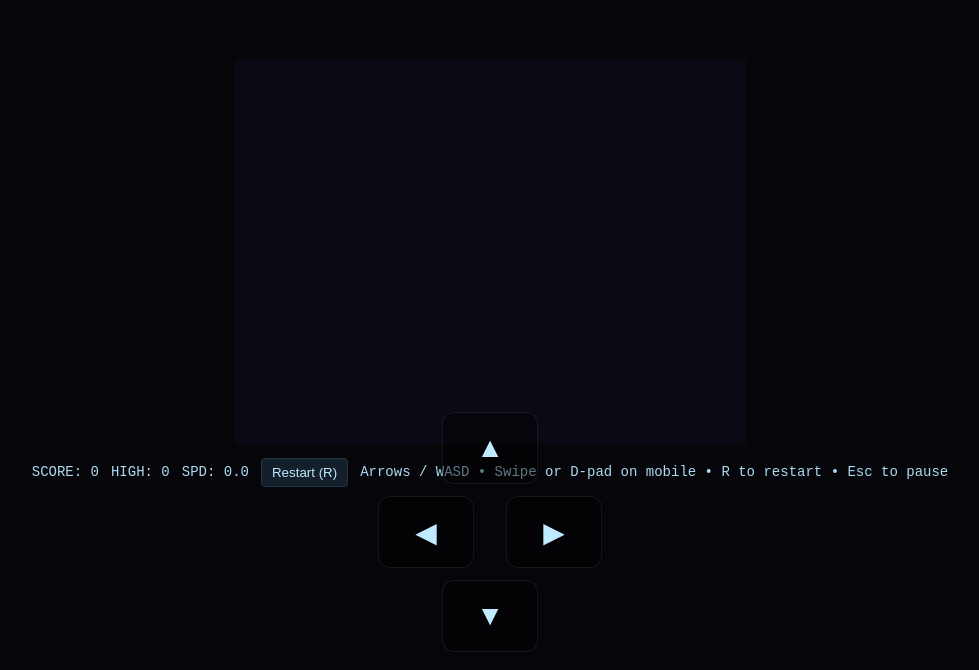
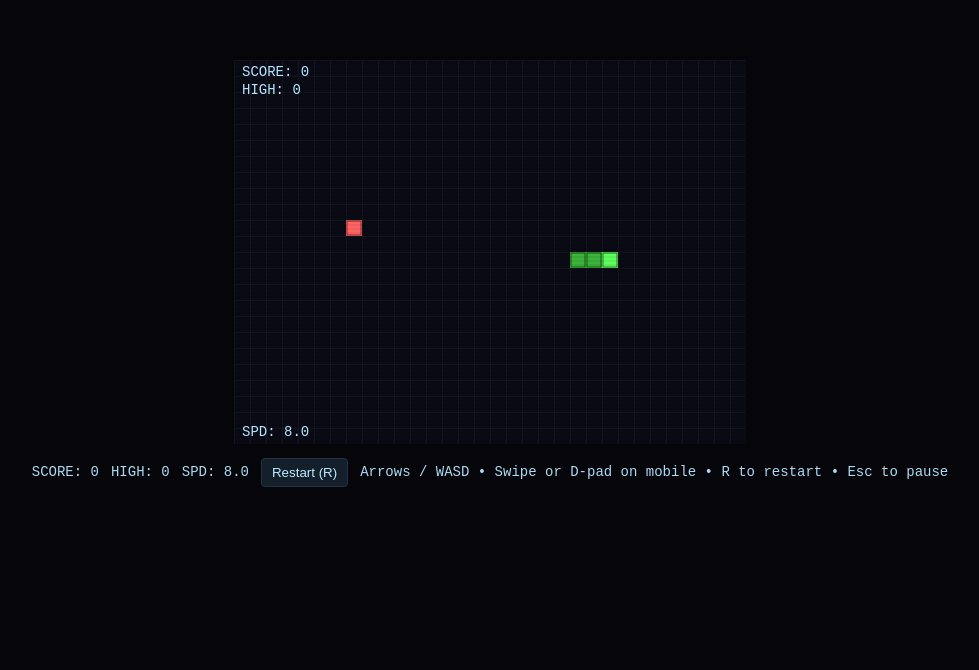
Before and after one commit to joshizop2006/snakegame_mobile, a plain HTML site: page index.html in a window 1280 px wide. Shown: the part 130-800 px from the top of the page, without its empty margins (150-1129 px from the left). Drawn offline with Linux system fonts and the light colour scheme.

Commit message:
Update index.html

```diff
--- a/index.html
+++ b/index.html
@@ -2,7 +2,7 @@
 <html lang="en">
 <head>
 <meta charset="utf-8" />
-<title>Retro Snake (HTML5)</title>
+<title>Retro Snake (HTML5) - Mobile Friendly</title>
 <meta name="viewport" content="width=device-width,initial-scale=1,viewport-fit=cover" />
 <style>
   :root{ --cell-size:16px; }
@@ -12,29 +12,45 @@
   .ui{margin-top:8px;display:flex;gap:12px;align-items:center;flex-wrap:wrap;justify-content:center}
   .hint{opacity:.95;font-size:14px}
   button{background:#13202b;color:#bfeaff;border:1px solid #234;border-radius:4px;padding:6px 10px;cursor:pointer}
-  /* Mobile D-pad */
-  .controls{position:absolute;bottom:18px;left:18px;display:none;align-items:center;gap:8px;z-index:20}
-  .dpad{display:grid;grid-template-rows:48px 48px 48px;gap:6px;align-items:center}
-  .dpad .row{display:flex;gap:6px;justify-content:center}
-  .dbtn{width:64px;height:48px;border-radius:8px;background:rgba(0,0,0,0.35);color:var(--text,#bfeaff);font-size:20px;border:1px solid rgba(255,255,255,0.06);touch-action:none}
-  /* Show controls on small screens */
-  @media (max-width:900px){
-    .controls{display:flex}
-    canvas{max-width:calc(100vw - 36px); max-height:calc(100vh - 160px); width:auto; height:auto;}
-    .ui{position:fixed;right:12px;top:12px;flex-direction:column;align-items:flex-end;background:transparent}
+
+  /* Big centered mobile controls */
+  .controls-wrap{position:absolute;left:50%;transform:translateX(-50%);bottom:18px;display:flex;align-items:center;justify-content:center;pointer-events:none;z-index:40}
+  .dpad{display:grid;grid-template-columns:84px 84px 84px;grid-template-rows:84px 84px 84px;gap:12px;pointer-events:auto}
+  .dbtn{width:84px;height:84px;border-radius:14px;background:rgba(20,30,30,0.9);color:var(--text,#bfeaff);font-size:28px;border:2px solid rgba(255,255,255,0.06);touch-action:none;display:flex;align-items:center;justify-content:center;user-select:none}
+  .cell-empty{width:84px;height:84px;opacity:0}
+
+  /* Hide controls on large screens */
+  @media (min-width:900px){
+    .controls-wrap{display:none}
+    canvas{max-width:900px; max-height:675px;}
+  }
+
+  /* Small-screen layout tweaks */
+  @media (max-width:420px){
+    .dpad{grid-template-columns:64px 64px 64px;grid-template-rows:64px 64px 64px;gap:8px}
+    .dbtn{width:64px;height:64px;border-radius:10px;font-size:22px}
+    .cell-empty{width:64px;height:64px}
   }
 </style>
 </head>
 <body>
 <div class="wrap">
-  <canvas id="screen"></canvas>
+  <canvas id="screen" aria-label="Game screen"></canvas>
 
-  <!-- Mobile controls (shown by CSS media query) -->
-  <div class="controls" id="controls" aria-hidden="false">
+  <!-- Big centered D-Pad controls -->
+  <div class="controls-wrap" id="controls-wrap" aria-hidden="false">
     <div class="dpad" role="application" aria-label="D-Pad">
-      <div class="row"><button class="dbtn up" aria-label="Up">▲</button></div>
-      <div class="row"><button class="dbtn left" aria-label="Left">◀</button><div style="width:8px"></div><button class="dbtn right" aria-label="Right">▶</button></div>
-      <div class="row"><button class="dbtn down" aria-label="Down">▼</button></div>
+      <div class="cell-empty"></div>
+      <button class="dbtn" id="btn-up" aria-label="Up">▲</button>
+      <div class="cell-empty"></div>
+
+      <button class="dbtn" id="btn-left" aria-label="Left">◀</button>
+      <div class="dbtn" id="btn-cent" aria-hidden="true" style="background:transparent;border:0;box-shadow:none"></div>
+      <button class="dbtn" id="btn-right" aria-label="Right">▶</button>
+
+      <div class="cell-empty"></div>
+      <button class="dbtn" id="btn-down" aria-label="Down">▼</button>
+      <div class="cell-empty"></div>
     </div>
   </div>
 
@@ -48,11 +64,9 @@
 </div>
 
 <script>
-/* Enhanced: responsive scaling + mobile touch & D-pad support
-   Works with the existing game code; only UI/input/scale additions added here.
-*/
+/* Full retro snake game with centered mobile controls, responsive scaling and touch support */
 (() => {
-  // ===== existing game config (unchanged) =====
+  // Config
   const CELL_SIZE = 16;
   const GRID_W = 32;
   const GRID_H = 24;
@@ -70,8 +84,8 @@
   const COLOR_FOOD = '#FF6464';
   const COLOR_OBS = '#787878';
   const COLOR_TEXT = '#B4E6FF';
-  // ===== end existing config =====
 
+  // Canvas setup
   const canvas = document.getElementById('screen');
   canvas.width = SCREEN_W;
   canvas.height = SCREEN_H;
@@ -81,105 +95,22 @@
   const scoreEl = document.getElementById('score');
   const highEl = document.getElementById('high');
   const spdEl = document.getElementById('spd');
+  document.getElementById('restart').addEventListener('click', () => resetGame());
 
-// enlarge + center the mobile D‑pad (runtime override so markup/CSS stays simple)
-const controlsEl = document.getElementById('controls');
-if (controlsEl) {
-    controlsEl.style.left = '50%';
-    controlsEl.style.transform = 'translateX(-50%)';
-    controlsEl.style.bottom = '18px';
-    controlsEl.style.display = 'flex';
-    controlsEl.style.justifyContent = 'center';
-    controlsEl.style.alignItems = 'center';
-    controlsEl.style.zIndex = '20';
-}
-
-// bigger dpad rows and buttons
-const dpad = controlsEl && controlsEl.querySelector('.dpad');
-if (dpad) {
-    dpad.style.gridTemplateRows = '72px 72px 72px';
-    dpad.style.gap = '12px';
-    const rows = dpad.querySelectorAll('.row');
-    rows.forEach(r => r.style.gap = '12px');
-}
-
-document.querySelectorAll('.dbtn').forEach(btn => {
-    btn.style.width = '96px';
-    btn.style.height = '72px';
-    btn.style.fontSize = '28px';
-    btn.style.borderRadius = '12px';
-    btn.style.background = 'rgba(0,0,0,0.45)';
-    btn.style.border = '1px solid rgba(255,255,255,0.08)';
-    btn.style.touchAction = 'none';
-});stener('click', () => resetGame());
-
-  // --- scale management for responsive / mobile ---
+  // Scaling to keep pixel/artifact look
   function updateScale(){
-    // compute integer scale to keep pixel look when possible
-    const margin = 36; // padding for UI
+    const margin = 36;
     const maxW = Math.max(120, window.innerWidth - margin);
-    const maxH = Math.max(120, window.innerHeight - margin - 80);
+    const maxH = Math.max(120, window.innerHeight - margin - 140);
     let scale = Math.floor(Math.min(maxW / SCREEN_W, maxH / SCREEN_H));
     if (!isFinite(scale) || scale < 1) scale = 1;
     canvas.style.width = (SCREEN_W * scale) + 'px';
     canvas.style.height = (SCREEN_H * scale) + 'px';
   }
   window.addEventListener('resize', updateScale);
-  window.addEventListener('orientationchange', () => { setTimeout(updateScale, 100); });
+  window.addEventListener('orientationchange', () => { setTimeout(updateScale, 120); });
 
-  // --- mobile input: D-pad buttons & swipe gestures ---
-  function setDir(nd){
-    const d = game.snake.dir;
-    if (d[0] + nd[0] === 0 && d[1] + nd[1] === 0) return;
-    game.snake.dir = nd.slice ? nd.slice() : [nd[0], nd[1]];
-  }
-
-  // wire D-pad buttons (pointer events work for touch & mouse)
-  const bindBtn = (sel, dir) => {
-    const el = document.querySelector(sel);
-    if (!el) return;
-    el.addEventListener('pointerdown', (ev) => { ev.preventDefault(); setDir(dir); }, {passive:false});
-    // also allow pointerup to stop repeating etc (no-op for now)
-    el.addEventListener('pointerup', (ev) => ev.preventDefault(), {passive:false});
-  };
-  bindBtn('.dbtn.up', [0,-1]);
-  bindBtn('.dbtn.down', [0,1]);
-  bindBtn('.dbtn.left', [-1,0]);
-  bindBtn('.dbtn.right', [1,0]);
-
-  // swipe detection on canvas
-  let touchStart = null;
-  const SWIPE_MIN = 18; // pixels
-  canvas.addEventListener('touchstart', e => {
-    if (e.touches.length > 0){
-      const t = e.touches[0];
-      touchStart = {x: t.clientX, y: t.clientY};
-    }
-  }, {passive:true});
-
-  canvas.addEventListener('touchmove', e => {
-    // prevent scrolling while playing
-    if (!touchStart) return;
-    e.preventDefault();
-  }, {passive:false});
-
-  canvas.addEventListener('touchend', e => {
-    if (!touchStart) return;
-    const t = e.changedTouches[0];
-    const dx = t.clientX - touchStart.x;
-    const dy = t.clientY - touchStart.y;
-    touchStart = null;
-    if (Math.abs(dx) > Math.abs(dy) && Math.abs(dx) > SWIPE_MIN){
-      setDir(dx > 0 ? [1,0] : [-1,0]);
-    } else if (Math.abs(dy) > SWIPE_MIN){
-      setDir(dy > 0 ? [0,1] : [0,-1]);
-    }
-  }, {passive:false});
-
-  // Prevent two-finger gesture zoom on mobile
-  window.addEventListener('gesturestart', (e) => e.preventDefault());
-
-  // --- existing game implementation (unchanged from prior file) ---
+  // Input helpers
   function readHigh() { const v = parseInt(localStorage.getItem(HSKEY) || '0', 10); return Number.isNaN(v) ? 0 : v; }
   function writeHigh(v) { try{ localStorage.setItem(HSKEY, String(v)); }catch(e){} }
   function randInt(a,b){ return Math.floor(Math.random()*(b-a+1))+a; }
@@ -187,6 +118,7 @@ document.querySelectorAll('.dbtn').forEach(btn => {
   function containsPos(arr, pos){ return arr.some(p => equalPos(p,pos)); }
   function hasObstacle(set, pos){ return set.some(p => equalPos(p,pos)); }
 
+  // Game objects
   function createSnake() {
     const cx = Math.floor(GRID_W/2), cy = Math.floor(GRID_H/2);
     return { body: [[cx,cy],[cx-1,cy],[cx-2,cy]], dir: [1,0], growPending: 0 };
@@ -202,6 +134,7 @@ document.querySelectorAll('.dbtn').forEach(btn => {
     return [0,0];
   }
 
+  // Game state
   let game = null;
   function newGame(){
     return { snake: createSnake(), obstacles: [], score: 0, speed: INITIAL_SPEED, food: null, high: readHigh(), gameOver: false };
@@ -211,9 +144,10 @@ document.querySelectorAll('.dbtn').forEach(btn => {
     game = newGame();
     game.food = placeFood(game);
     updateUi();
-    updateScale(); // ensure proper canvas size when restarting
+    updateScale();
   }
 
+  // Core game logic
   function stepGame(){
     if (game.gameOver) return;
     const s = game.snake;
@@ -223,8 +157,14 @@ document.querySelectorAll('.dbtn').forEach(btn => {
     s.body.unshift(head);
     if (s.growPending > 0) s.growPending-- ;
     else s.body.pop();
-    for (let i=1;i<s.body.length;i++){ if (equalPos(head, s.body[i])) { endGame(); return; } }
+
+    // self collision
+    for (let i=1;i<s.body.length;i++){
+      if (equalPos(head, s.body[i])) { endGame(); return; }
+    }
+    // obstacle collision
     if (hasObstacle(game.obstacles, head)) { endGame(); return; }
+    // food eaten
     if (equalPos(head, game.food)){
       game.score += 1;
       s.growPending += 1;
@@ -234,6 +174,7 @@ document.querySelectorAll('.dbtn').forEach(btn => {
       updateUi();
     }
   }
+
   function spawnObstacle(){
     for (let i=0;i<200;i++){
       const p = [randInt(0,GRID_W-1), randInt(0,GRID_H-1)];
@@ -245,11 +186,13 @@ document.querySelectorAll('.dbtn').forEach(btn => {
       game.obstacles.push(p); break;
     }
   }
+
   function endGame(){
     game.gameOver = true;
     if (game.score > game.high){ game.high = game.score; writeHigh(game.high); updateUi(); }
   }
 
+  // Keyboard controls
   const keyMap = {
     'ArrowUp': [0,-1], 'w':[0,-1], 'W':[0,-1],
     'ArrowDown':[0,1], 's':[0,1], 'S':[0,1],
@@ -268,42 +211,107 @@ document.querySelectorAll('.dbtn').forEach(btn => {
     }
   });
 
+  // Mobile D-pad & swipe
+  function trySetDir(nd){
+    if (!game) return;
+    const d = game.snake.dir;
+    if (d[0] + nd[0] === 0 && d[1] + nd[1] === 0) return;
+    game.snake.dir = nd.slice ? nd.slice() : [nd[0], nd[1]];
+  }
+  function bindBtn(id, dir){
+    const el = document.getElementById(id);
+    if (!el) return;
+    el.addEventListener('pointerdown', (ev) => { ev.preventDefault(); trySetDir(dir); }, {passive:false});
+    el.addEventListener('touchstart', (ev) => { ev.preventDefault(); trySetDir(dir); }, {passive:false});
+  }
+  bindBtn('btn-up', [0,-1]);
+  bindBtn('btn-down', [0,1]);
+  bindBtn('btn-left', [-1,0]);
+  bindBtn('btn-right', [1,0]);
+
+  // swipe detection on canvas
+  let touchStart = null;
+  const SWIPE_MIN = 18;
+  canvas.addEventListener('touchstart', e => {
+    if (e.touches.length > 0){
+      const t = e.touches[0];
+      touchStart = {x: t.clientX, y: t.clientY};
+    }
+  }, {passive:true});
+  canvas.addEventListener('touchmove', e => { if (!touchStart) return; e.preventDefault(); }, {passive:false});
+  canvas.addEventListener('touchend', e => {
+    if (!touchStart) return;
+    const t = e.changedTouches[0];
+    const dx = t.clientX - touchStart.x;
+    const dy = t.clientY - touchStart.y;
+    touchStart = null;
+    if (Math.abs(dx) > Math.abs(dy) && Math.abs(dx) > SWIPE_MIN){
+      trySetDir(dx > 0 ? [1,0] : [-1,0]);
+    } else if (Math.abs(dy) > SWIPE_MIN){
+      trySetDir(dy > 0 ? [0,1] : [0,-1]);
+    }
+  }, {passive:false});
+  window.addEventListener('gesturestart', (e) => e.preventDefault());
+
+  // Drawing
   function draw(){
     ctx.fillStyle = COLOR_BG; ctx.fillRect(0,0,SCREEN_W,SCREEN_H);
+
+    // subtle grid
     ctx.strokeStyle = COLOR_GRID; ctx.lineWidth = 1; ctx.beginPath();
     for (let x=0;x<=SCREEN_W;x+=CELL_SIZE){ ctx.moveTo(x+0.5,0); ctx.lineTo(x+0.5,SCREEN_H); }
     for (let y=0;y<=SCREEN_H;y+=CELL_SIZE){ ctx.moveTo(0,y+0.5); ctx.lineTo(SCREEN_W,y+0.5); }
     ctx.stroke();
+
+    // obstacles
     for (const o of game.obstacles) drawCell(o, COLOR_OBS, true);
+    // food
     drawCell(game.food, COLOR_FOOD, true);
-    for (let i=0;i<game.snake.body.length;i++){ const seg = game.snake.body[i]; drawCell(seg, i===0 ? COLOR_SNAKE : COLOR_SNAKE_BODY, true); }
-    drawScanlines();
+    // snake
+    for (let i=0;i<game.snake.body.length;i++){
+      const seg = game.snake.body[i];
+      drawCell(seg, i===0 ? COLOR_SNAKE : COLOR_SNAKE_BODY, true);
+    }
+
+    // scanlines
+    ctx.fillStyle = 'rgba(0,0,0,0.06)';
+    for (let y=0;y<SCREEN_H;y+=4){ ctx.fillRect(0,y,SCREEN_W,2); }
+
+    // HUD
     ctx.fillStyle = COLOR_TEXT; ctx.font = '14px monospace';
     ctx.fillText(`SCORE: ${game.score}`, 8, 16);
     ctx.fillText(`HIGH: ${game.high}`, 8, 34);
     ctx.fillText(`SPD: ${game.speed.toFixed(1)}`, 8, SCREEN_H - 8);
+
     if (game.gameOver){
       ctx.fillStyle = COLOR_TEXT; ctx.font = '48px monospace';
       const txt = 'GAME OVER'; const m = ctx.measureText(txt);
       ctx.fillText(txt, (SCREEN_W - m.width)/2, SCREEN_H/2 - 6);
-      ctx.font = '18px monospace'; const sub = 'Press R to restart'; const ms = ctx.measureText(sub);
+      ctx.font = '18px monospace';
+      const sub = 'Press R to restart';
+      const ms = ctx.measureText(sub);
       ctx.fillText(sub, (SCREEN_W - ms.width)/2, SCREEN_H/2 + 22);
     }
   }
+
   function drawCell(p, color, border=true){
     const [x,y] = p; const rx = x * CELL_SIZE; const ry = y * CELL_SIZE;
     ctx.fillStyle = color; ctx.fillRect(rx, ry, CELL_SIZE, CELL_SIZE);
-    if (border){ ctx.strokeStyle = '#0008'; ctx.lineWidth = 1; const inset = Math.max(1, Math.floor(CELL_SIZE/6));
+    if (border){
+      ctx.strokeStyle = '#0008'; ctx.lineWidth = 1;
+      const inset = Math.max(1, Math.floor(CELL_SIZE/6));
       ctx.strokeRect(rx+inset/2, ry+inset/2, CELL_SIZE-inset, CELL_SIZE-inset);
     }
   }
-  function drawScanlines(){ ctx.fillStyle = 'rgba(0,0,0,0.06)'; for (let y=0;y<SCREEN_H;y+=4){ ctx.fillRect(0,y,SCREEN_W,2); } }
+
   function updateUi(){ scoreEl.textContent = `SCORE: ${game.score}`; highEl.textContent = `HIGH: ${game.high}`; spdEl.textContent = `SPD: ${game.speed.toFixed(1)}`; }
 
-  // loop with accumulator
-  let lastTime = performance.now(); let acc = 0;
+  // Game loop with fixed-step accumulator
+  let lastTime = performance.now();
+  let acc = 0;
   function loop(now){
-    const dt = (now - lastTime) / 1000; lastTime = now; acc += dt;
+    const dt = (now - lastTime) / 1000; lastTime = now;
+    acc += dt;
     const stepTime = 1 / Math.max(0.0001, game.speed);
     while (acc >= stepTime){ acc -= stepTime; if (!game.gameOver) stepGame(); }
     draw(); requestAnimationFrame(loop);
```
